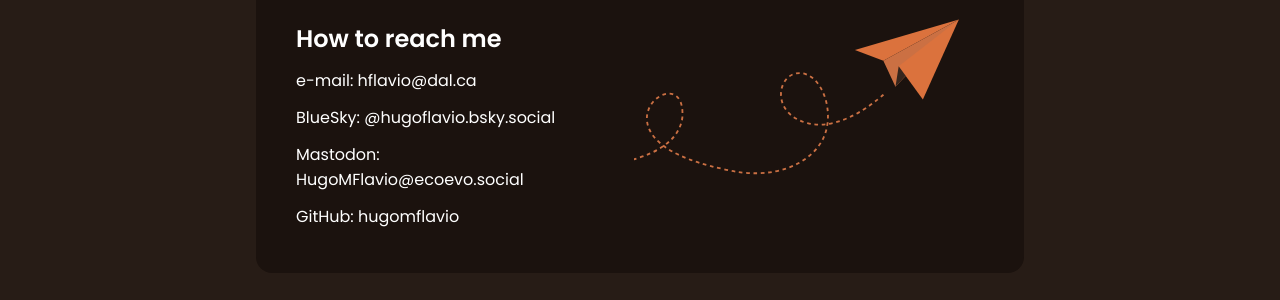
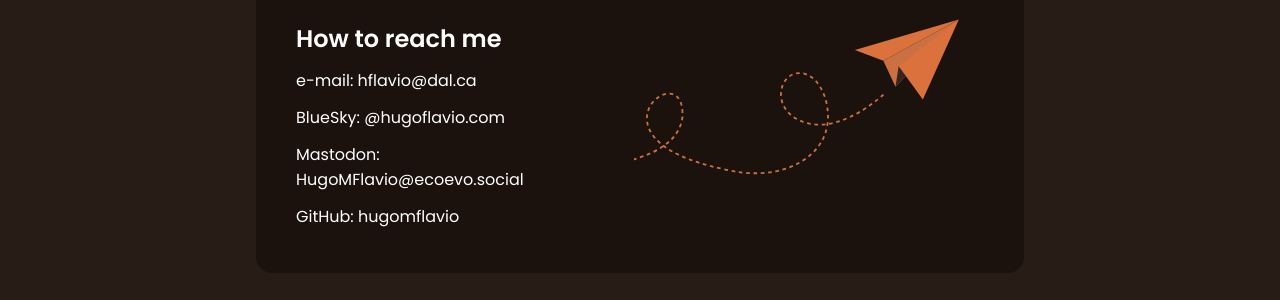
Before and after one commit to hugomflavio/hugoflavio-com, a Jekyll site: the page built from index.html, in a window 1280 px wide and 900 px high, scrolled down 4810 px. Shown: the part 283-583 px from the top of the window. Built offline with Jekyll 4.4.1, drawn with Linux system fonts in a browser that asks for light colours; nearby versions of some CDN libraries.

Commit message:
update bsky links

```diff
--- a/_includes/contact_me.html
+++ b/_includes/contact_me.html
@@ -4,7 +4,7 @@
             <div class="contact__data">
                 <h2 class="contact__title">How to reach me</h2>
                 <p class="contact__description">  e-mail: <a href="mailto:hflavio@dal.ca" target="_blank">hflavio@dal.ca</a></p>
-                <p class="contact__description">BlueSky: <a href="https://bsky.app/profile/hugoflavio.bsky.social" target="_blank">@hugoflavio.bsky.social</a></p>
+                <p class="contact__description">BlueSky: <a href="https://bsky.app/profile/hugoflavio.com" target="_blank">@hugoflavio.com</a></p>
                 <p class="contact__description">Mastodon: <a href="https://ecoevo.social/@HugoMFlavio" target="_blank">HugoMFlavio@ecoevo.social</a></p>
                 <p class="contact__description">  GitHub: <a href="https://github.com/hugomflavio" target="_blank">hugomflavio</a></p>
             </div>
--- a/_includes/footer.html
+++ b/_includes/footer.html
@@ -20,7 +20,7 @@
       </ul>
 
       <div class="footer__social">
-        <a href="https://bsky.app/profile/hugoflavio.bsky.social" target="_blank" class="footer__social-icon">
+        <a href="https://bsky.app/profile/hugoflavio.com" target="_blank" class="footer__social-icon">
           <i class="fa-brands fa-bluesky"></i>
         <a href="https://ecoevo.social/@HugoMFlavio" target="_blank" rel="me" class="footer__social-icon">
           <i class="fab fa-mastodon"></i>
--- a/index.html
+++ b/index.html
@@ -10,7 +10,7 @@
     <div class="home__container container grid">
         <div class="home__content grid">
             <div class="home__social">
-                <a href="https://bsky.app/profile/hugoflavio.bsky.social" target="_blank" class="home__social-icon">
+                <a href="https://bsky.app/profile/hugoflavio.com" target="_blank" class="home__social-icon">
                    <i class="fa-brands fa-bluesky"></i>
                 </a>
 
--- a/workshop.html
+++ b/workshop.html
@@ -10,7 +10,7 @@
     <div class="home__container container grid">
         <div class="home__content grid">
             <div class="home__social">
-                <a href="https://bsky.app/profile/hugoflavio.bsky.social" target="_blank" class="home__social-icon">
+                <a href="https://bsky.app/profile/hugoflavio.com" target="_blank" class="home__social-icon">
                     <i class="fa-brands fa-bluesky"></i>
                 </a>
 
```
